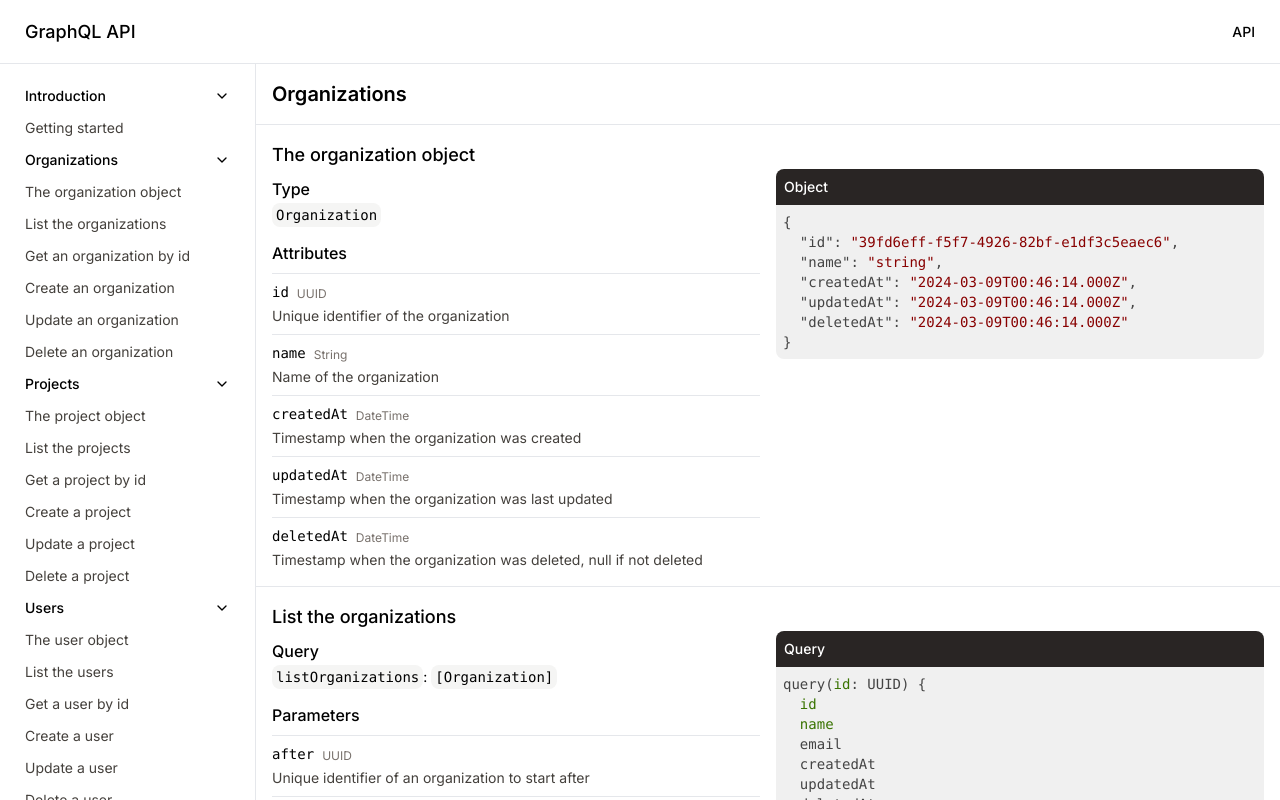
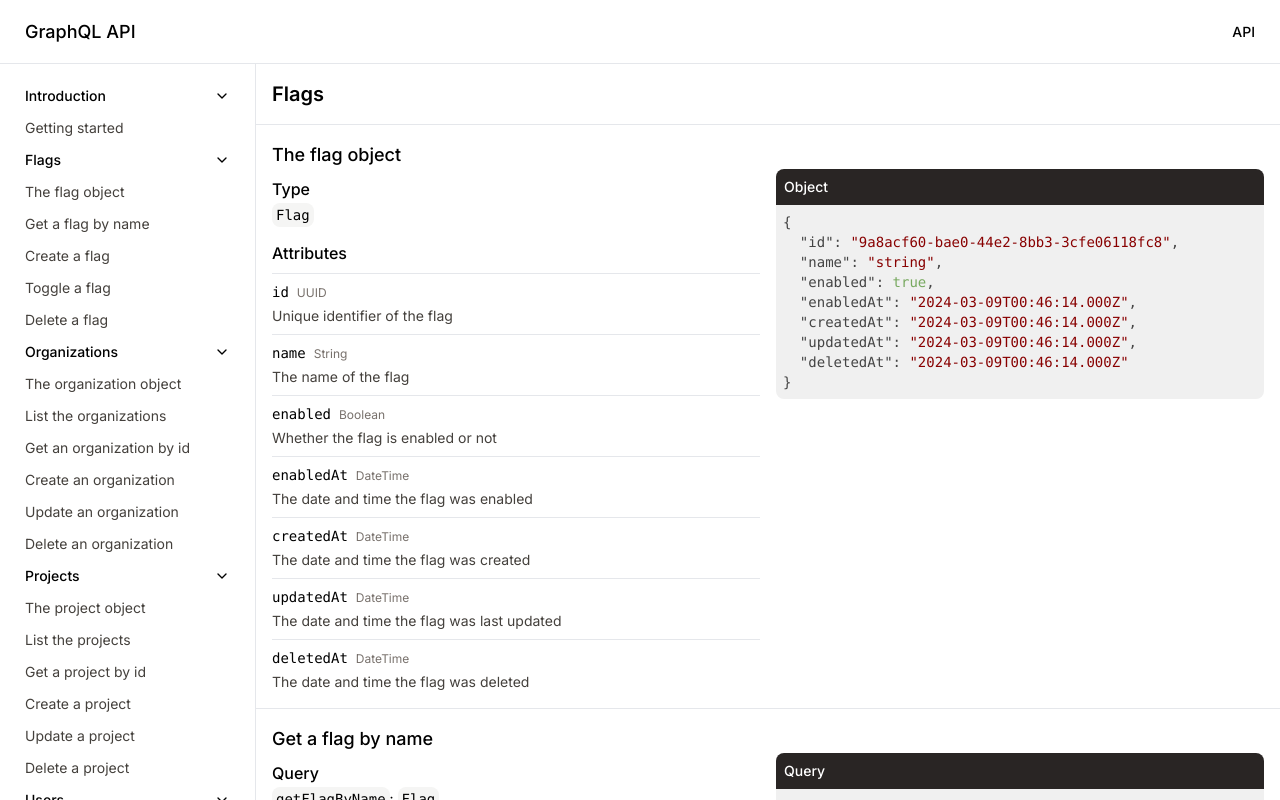
Before and after one commit to martinthenth/graphql-docs, a Next.js app in the folder app/: page / in a window 1280 px wide. Built offline with nearby package versions, Linux system fonts and the light colour scheme.

Commit message:
Add flags to the page

```diff
--- a/app/app/(docs)/content-list-item.tsx
+++ b/app/app/(docs)/content-list-item.tsx
@@ -102,7 +102,7 @@ export function DocsContentListItem({ article, className }: DocsContentListItemP
                 <div className="bg-stone-800 text-white p-2">
                   <H5>Mutation</H5>
                 </div>
-                <CodeBlock content={buildExampleMutation([])} language="json" />
+                <CodeBlock content={buildExampleMutation([])} language="graphql" />
               </div>
               <div className="rounded-lg overflow-hidden">
                 <div className="bg-stone-800 text-white p-2">
@@ -126,7 +126,7 @@ function DocsContentListItemField({ field }: DocsContentListItemFieldProps) {
           <H5>
             <code>{field.name}</code>
           </H5>
-          <P color="tertiary" size="sm">
+          <P color="tertiary" size="sm" className="pb-px">
             {field.type}
           </P>
         </Flex>
@@ -166,7 +166,7 @@ function buildExampleType(fields: APITypeField[]) {
 }
 
 function buildExampleQuery(fields: APITypeFieldArgument[]) {
-  return `query(id: UUID) {
+  return `query (id: UUID) {
   id
   name
   email
@@ -177,7 +177,7 @@ function buildExampleQuery(fields: APITypeFieldArgument[]) {
 }
 
 function buildExampleMutation(fields: APITypeFieldArgument[]) {
-  return `query(id: UUID) {
+  return `query (id: UUID) {
   id
   name
   email
--- a/app/app/(docs)/page.tsx
+++ b/app/app/(docs)/page.tsx
@@ -25,6 +25,16 @@ function buildDocs(api: API) {
     title: "GraphQL API",
     version: api.version,
     sections: [
+      {
+        title: "Flags",
+        articles: [
+          { type: "Flag", definition: api.types.Flag },
+          { type: "Query", definition: api.types.Query.fields!["getFlagByName"] },
+          { type: "Mutation", definition: api.types.Mutation.fields!["createFlag"] },
+          { type: "Mutation", definition: api.types.Mutation.fields!["toggleFlag"] },
+          { type: "Mutation", definition: api.types.Mutation.fields!["deleteFlag"] },
+        ].map((article) => ({ ...article, id: uuid4() })),
+      },
       {
         title: "Organizations",
         articles: [
--- a/app/lib/graph.yaml
+++ b/app/lib/graph.yaml
@@ -1,4 +1,4 @@
-version: "2024-03-09T16:24:26Z"
+version: "2024-03-09T22:45:09Z"
 directives: {}
 enums:
   Permission:
@@ -154,7 +154,7 @@ scalars:
     description: A RFC 4122 compliant UUID
 types:
   Flag:
-    description: null
+    description: The flag object
     fields:
       createdAt:
         name: createdAt
@@ -165,28 +165,10 @@ types:
         directives:
           authorization:
             permissions: '[ADMIN]'
-      createdByUserId:
-        name: createdByUserId
-        type: UUID
-        description: The user who created the flag
-        arguments: {}
-        argumentNames: []
-        directives:
-          authorization:
-            permissions: '[ADMIN]'
       deletedAt:
         name: deletedAt
         type: DateTime
         description: The date and time the flag was deleted
-        arguments: {}
-        argumentNames: []
-        directives:
-          authorization:
-            permissions: '[ADMIN]'
-      deletedByUserId:
-        name: deletedByUserId
-        type: UUID
-        description: The user who deleted the flag
         arguments: {}
         argumentNames: []
         directives:
@@ -208,19 +190,10 @@ types:
         directives:
           authorization:
             permissions: '[ADMIN]'
-      enabledByUserId:
-        name: enabledByUserId
-        type: UUID
-        description: The user who enabled the flag
-        arguments: {}
-        argumentNames: []
-        directives:
-          authorization:
-            permissions: '[ADMIN]'
       id:
         name: id
         type: UUID
-        description: null
+        description: Unique identifier of the flag
         arguments: {}
         argumentNames: []
         directives:
@@ -242,27 +215,14 @@ types:
         directives:
           authorization:
             permissions: '[ADMIN]'
-      updatedByUserId:
-        name: updatedByUserId
-        type: UUID
-        description: The user who last updated the flag
-        arguments: {}
-        argumentNames: []
-        directives:
-          authorization:
-            permissions: '[ADMIN]'
     fieldNames:
       - id
       - name
       - enabled
       - enabledAt
-      - enabledByUserId
       - createdAt
-      - createdByUserId
       - updatedAt
-      - updatedByUserId
       - deletedAt
-      - deletedByUserId
   Mutation:
     description: null
     fields:
@@ -274,14 +234,14 @@ types:
           input:
             name: input
             type: CreateFlagInput
-            description: null
+            description: Input for creating a flag
             directives:
               constraint:
                 required: "true"
           nonce:
             name: nonce
             type: UUID
-            description: null
+            description: Unique identifier of the request
             directives:
               constraint:
                 required: "true"
@@ -361,6 +321,29 @@ types:
           - input
           - nonce
         directives: {}
+      deleteFlag:
+        name: deleteFlag
+        type: Flag
+        description: Delete a flag
+        arguments:
+          id:
+            name: id
+            type: UUID
+            description: Unique identifier of the flag
+            directives:
+              constraint:
+                required: "true"
+          nonce:
+            name: nonce
+            type: UUID
+            description: Unique identifier of the request
+            directives:
+              constraint:
+                required: "true"
+        argumentNames:
+          - id
+          - nonce
+        directives: {}
       deleteOrganization:
         name: deleteOrganization
         type: Organization
@@ -428,6 +411,37 @@ types:
                 required: "true"
         argumentNames:
           - id
+          - nonce
+        directives: {}
+      toggleFlag:
+        name: toggleFlag
+        type: Flag
+        description: Toggle a flag
+        arguments:
+          id:
+            name: id
+            type: UUID
+            description: Unique identifier of the flag
+            directives:
+              constraint:
+                required: "true"
+          name:
+            name: name
+            type: String
+            description: The name of the flag to toggle
+            directives:
+              constraint:
+                required: "true"
+          nonce:
+            name: nonce
+            type: UUID
+            description: Unique identifier of the request
+            directives:
+              constraint:
+                required: "true"
+        argumentNames:
+          - id
+          - name
           - nonce
         directives: {}
       updateOrganization:
@@ -525,6 +539,8 @@ types:
         directives: {}
     fieldNames:
       - createFlag
+      - toggleFlag
+      - deleteFlag
       - createOrganization
       - updateOrganization
       - deleteOrganization
```
Also changed, not shown: 1 other file (tests, documents, lock files or other folders).
